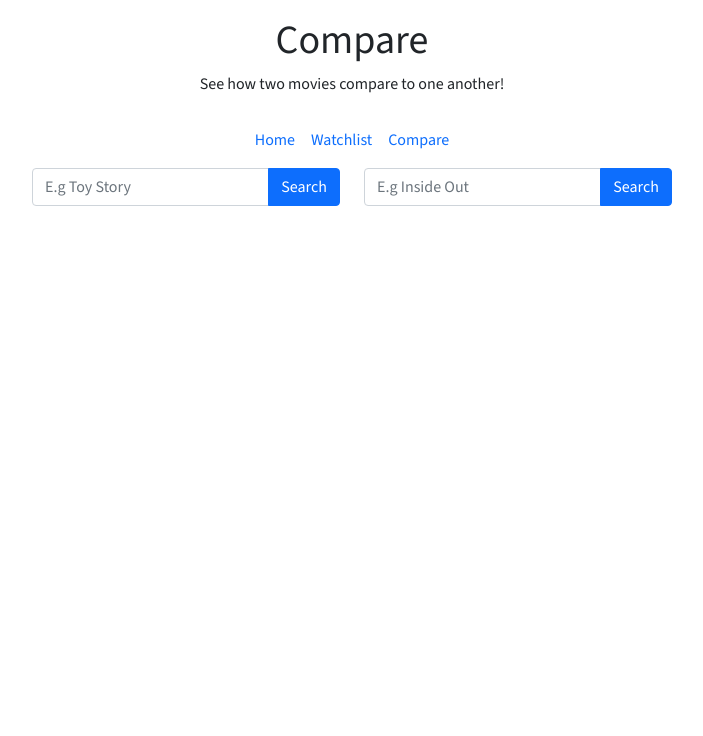
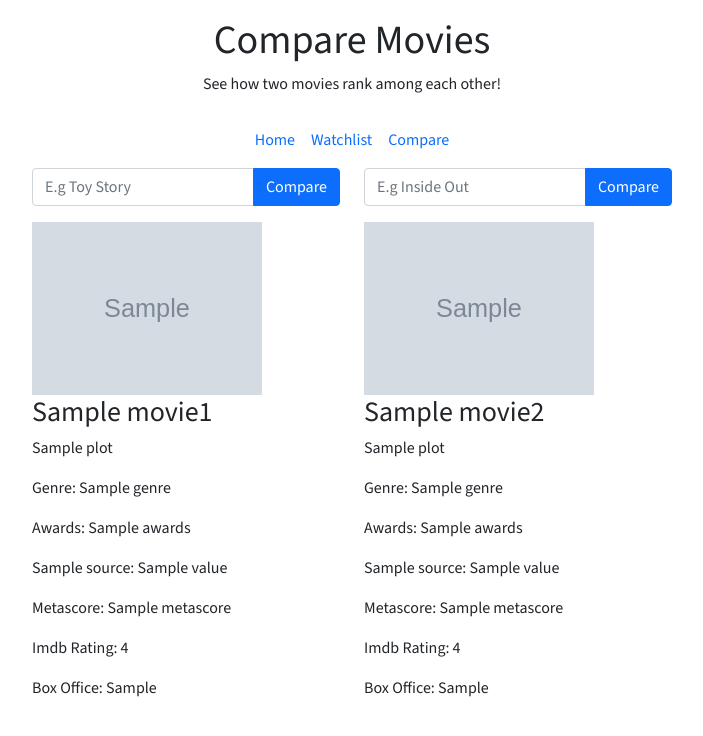
Before and after one commit to HaliTran/movie-manager, a Flask app: template final/templates/compare.html in a window 1280 px wide. Shown: the top 736 px of the page, without its empty margins (288-991 px from the left). Run offline with Flask 3, Linux system fonts and the light colour scheme; the template is opened without the code that fills it: most values are stand-ins (such as "Sample title", 1, 10 or a date in 2020); grey boxes marked "Sample" are stand-in pictures.

Commit message:
Display appropriate movie information for comparison

```diff
--- a/final/templates/compare.html
+++ b/final/templates/compare.html
@@ -2,8 +2,8 @@
 
 {% block content %}
   <header class="text-center mt-3">
-    <h1>Compare</h1>
-    <p>See how two movies compare to one another!</p>
+    <h1>Compare Movies</h1>
+    <p>See how two movies rank among each other!</p>
 
     <nav class="navbar navbar-expand-md justify-content-center">
       <ul class="navbar-nav">
@@ -26,16 +26,70 @@
       <div class="col-md-6">
         <div class="input-group">
           <input type="text" id="movie_title1" name="movie_title1" class="form-control" aria-label="Movie Title" placeholder="E.g Toy Story" required>
-          <button type="submit" class="btn btn-primary">Search</button>
+          <button type="submit" class="btn btn-primary">Compare</button>
         </div>
       </div>
       <div class="col-md-6">
         <div class="input-group">
           <input type="text" id="movie_title2" name="movie_title2" class="form-control" aria-label="Movie Title" placeholder="E.g Inside Out" required>
-          <button type="submit" class="btn btn-primary">Search</button>
+          <button type="submit" class="btn btn-primary">Compare</button>
         </div>
       </div>
     </form>
+    <div class="row mt-3">
+      <div class="col-md-6">
+        {% if movie1 %}
+          {% if "error_message" in movie1 %}
+            <div class="w-50 m-auto mt-5">
+              <p>{{ movie1.error_message }}</p>
+            </div>
+          {% elif movie1.Response == "False" %}
+            <div class="w-50 m-auto text-center mt-5">
+              <h4>The movie does not exist and/or could not be found!</h4>
+              <p>Please ensure your input is correct and try again.</p>
+            </div>
+          {% else %}
+            <img src="{{ movie1.Poster }}" alt="Movie poster for {{ movie1.Title }}" class="poster">
+            <h3>{{ movie1.Title }}</h3>
+            <p>{{ movie1.Plot }}</p>
+            <p>Genre: {{ movie1.Genre }}</p>
+            <p>Awards: {{ movie1.Awards }}</p>
+            {% for rating in movie1.Ratings %}
+              <p>{{ rating.Source }}: {{ rating.Value }}</p>
+            {% endfor %}
+            <p>Metascore: {{ movie1.Metascore }}</p>
+            <p>Imdb Rating: {{ movie1.imdbRating }}</p>
+            <p>Box Office: {{ movie1.BoxOffice }}</p>
+          {% endif %}
+        {% endif %}
+      </div>
+      <div class="col-md-6">
+        {% if movie2 %}
+          {% if "error_message" in movie2 %}
+            <div class="w-50 m-auto mt-5">
+              <p>{{ movie2.error_message }}</p>
+            </div>
+          {% elif movie2.Response == "False" %}
+            <div class="w-50 m-auto text-center mt-5">
+              <h4>The movie does not exist and/or could not be found!</h4>
+              <p>Please ensure your input is correct and try again.</p>
+            </div>
+          {% else %}
+            <img src="{{ movie2.Poster }}" alt="Movie poster for {{ movie2.Title }}" class="poster">
+            <h3>{{ movie2.Title }}</h3>
+            <p>{{ movie2.Plot }}</p>
+            <p>Genre: {{ movie2.Genre }}</p>
+            <p>Awards: {{ movie2.Awards }}</p>
+            {% for rating in movie2.Ratings %}
+              <p>{{ rating.Source }}: {{ rating.Value }}</p>
+            {% endfor %}
+            <p>Metascore: {{ movie2.Metascore }}</p>
+            <p>Imdb Rating: {{ movie2.imdbRating }}</p>
+            <p>Box Office: {{ movie2.BoxOffice }}</p>
+          {% endif %}
+        {% endif %}
+      </div>
+    </div>
   </div>
 
 {% endblock %}
```
